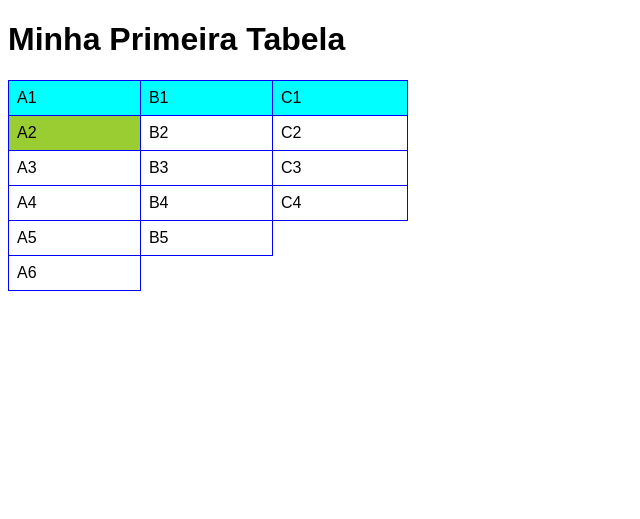
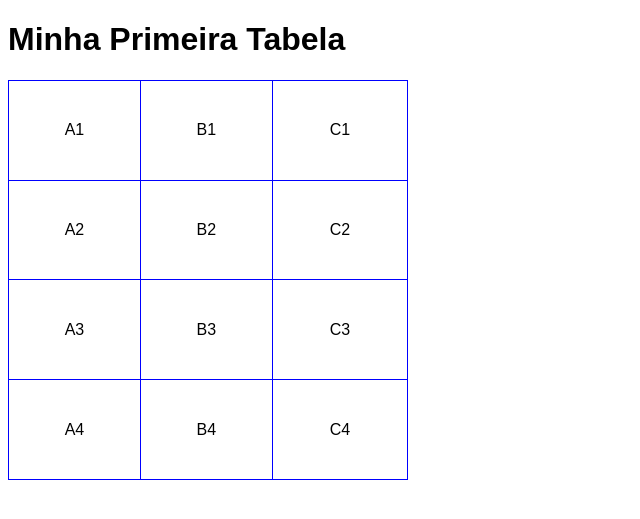
Before and after one commit to andrenunesborges/html-css, a Jekyll site: the page exercicios/ex023/tabela001.html, which Jekyll copies as it is, in a window 1280 px wide. Shown: the top 519 px of the page, without its empty margins (0-640 px from the left). Built offline with Jekyll 4.4.1, drawn with Linux system fonts in a browser that asks for light colours.

Commit message:
atualizei tabela 001

```diff
--- a/exercicios/ex023/tabela001.html
+++ b/exercicios/ex023/tabela001.html
@@ -12,21 +12,18 @@
 
         table{
             width: 400px;
+            height: 400px;
             border-collapse: collapse;
 
-        }
-        tr.linha{
-            background-color: aqua;
         }
 
         td{
             border: 1px solid blue;
             padding: 8px;
+            text-align: center;
+            vertical-align: middle;
         }
-        td.dado{
-           background-color: yellowgreen;
 
-        }
     </style>
 </head>
 <body>
@@ -38,13 +35,13 @@
                 Table data = dado de tabela
     -->
     <table>
-        <tr class="linha"><!--Primeira Linha-->
+        <tr><!--Primeira Linha-->
             <td>A1</td>
             <td>B1</td>
             <td>C1</td>
         </tr>
         <tr>
-            <td class="dado">A2</td>
+            <td>A2</td>
             <td>B2</td>
             <td>C2</td>
         </tr>
@@ -58,13 +55,7 @@
             <td>B4</td>
             <td>C4</td>
         </tr>
-        <tr>
-            <td>A5</td>
-            <td>B5</td>
-        </tr>
-        <tr>
-            <td>A6</td>
-        </tr>
+         </tr>
     </table>
 
 </body>
```
